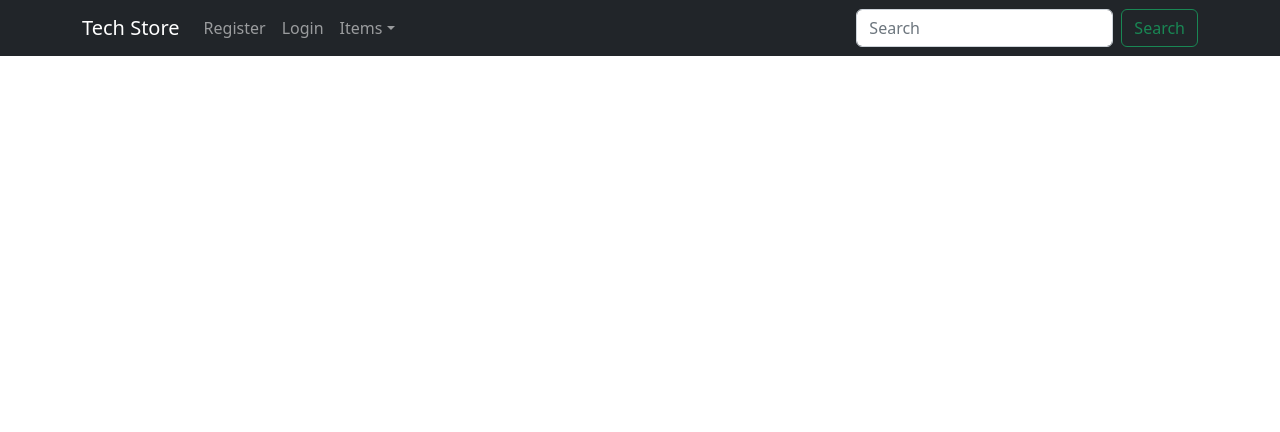
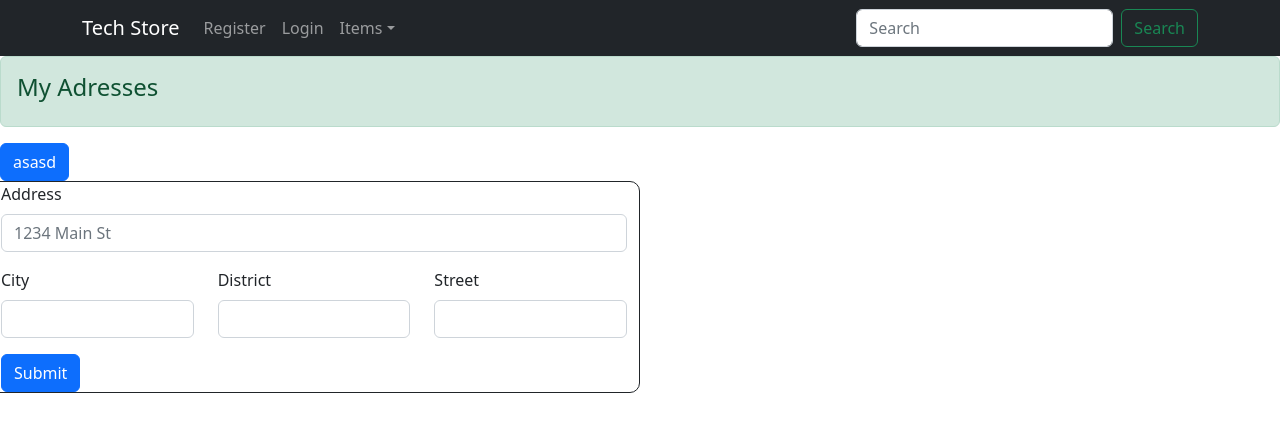
Before and after one commit to ekinbayri/techstore, a React (Create React App) app: page /adresses in a window 1280 px wide. Shown: the top 432 px of the page. Built offline with nearby package versions, Linux system fonts and the light colour scheme; no server answers.

Commit message:
addressform

```diff
--- /dev/null
+++ b/src/components/AdressForm.js
@@ -0,0 +1,92 @@
+import Button from 'react-bootstrap/Button';
+import Col from 'react-bootstrap/Col';
+import Form from 'react-bootstrap/Form';
+import Row from 'react-bootstrap/Row';
+import { useState } from 'react';
+import { useNavigate } from "react-router-dom";
+function AdressForm(){
+    const [addressExplanation,setAddressExplanation] = useState("")
+    const [city,setCity] = useState("")
+    const [district,setDistrict] = useState("")
+    const [street,setStreet] = useState("")
+
+    let navigate = useNavigate();
+    const handleAddressExplanation = (value) =>{
+        setAddressExplanation(value)
+    }
+
+    const handleCity = (value) =>{
+        setCity(value)
+    }
+    const handleDistrict = (value) =>{
+        setDistrict(value)
+    }
+    const handleStreet = (value) =>{
+        setStreet(value)
+    }
+    const handleForm = () =>{
+        sendRequest()
+        setAddressExplanation("")
+        setCity("")
+        setDistrict("")
+        setStreet("")
+
+
+    }
+    const sendRequest = () =>{
+        fetch("http://localhost:8080/address",{
+            method : "POST",
+            headers : {
+                "Authorization": localStorage.getItem("tokenKey"),
+                "Content-Type":"application/json"
+            },
+            body : JSON.stringify({
+                city : city,
+                district: district,
+                street: street,
+                addressExplanation: addressExplanation,
+
+            }),
+        })
+        .then((res) => res.json())
+        .then((result) =>  {console.log(result);
+                         })
+
+        .catch((err) => console.log(err))
+    }
+    return (
+        <Form>
+
+      <Form.Group className="mb-3" controlId="formGridAddress1">
+        <Form.Label>Address</Form.Label>
+        <Form.Control placeholder="1234 Main St" onChange={(e) => handleAddressExplanation(e.target.value)}/>
+      </Form.Group>
+
+
+      <Row className="mb-3">
+        <Form.Group as={Col} controlId="formGridCity">
+          <Form.Label>City</Form.Label>
+          <Form.Control onChange={(e) => handleCity(e.target.value)}/>
+        </Form.Group>
+
+        <Form.Group as={Col} controlId="formGridState">
+          <Form.Label>District</Form.Label>
+          <Form.Control onChange={(e) => handleDistrict(e.target.value)}/>
+        </Form.Group>
+
+        <Form.Group as={Col} controlId="formGridZip">
+          <Form.Label>Street</Form.Label>
+          <Form.Control onChange={(e) => handleStreet(e.target.value)}/>
+        </Form.Group>
+      </Row>
+
+
+      <Button variant="primary" onClick={handleForm}>
+        Submit
+      </Button>
+    </Form>
+
+      );
+    }
+
+    export default AdressForm;
--- a/src/components/Adresses.js
+++ b/src/components/Adresses.js
@@ -1,15 +1,38 @@
 import Header from './Header.js';
 import Container from 'react-bootstrap/Container';
+import Alert from 'react-bootstrap/Alert';
+import AdressForm from './AdressForm.js';
+import Button from 'react-bootstrap/Button';
+import Row from 'react-bootstrap/Row';
+import Col from 'react-bootstrap/Col';
+function Adresses() {
+  function sendRequest(userId) {
+    fetch("http://localhost:8080/user/" + userId + "/adresses",{
+      method : "GET",
+      headers : {
+          "Authorization": localStorage.getItem("tokenKey"),
+          "Content-Type":"application/json"
+      },
 
+  })
+    .then((res) => res.json())
+    .then((result) =>  {console.log(result)})
+    .catch((err) => console.log(err))
 
-function Adresses() {
-
+}
   return (
     <Container fluid = "true">
     <Header/>
+    <Alert variant="success">
+        <Alert.Heading>My Adresses</Alert.Heading>
+      </Alert>
+      <Button variant="primary" onClick={sendRequest(localStorage.getItem("currentUser"))}>
+        asasd
+      </Button>
+      <Row  >
+      <Col  md={6} className = "bord"> <AdressForm/> </Col>
 
-
-
+    </Row>
 
 </Container>
   );
```
